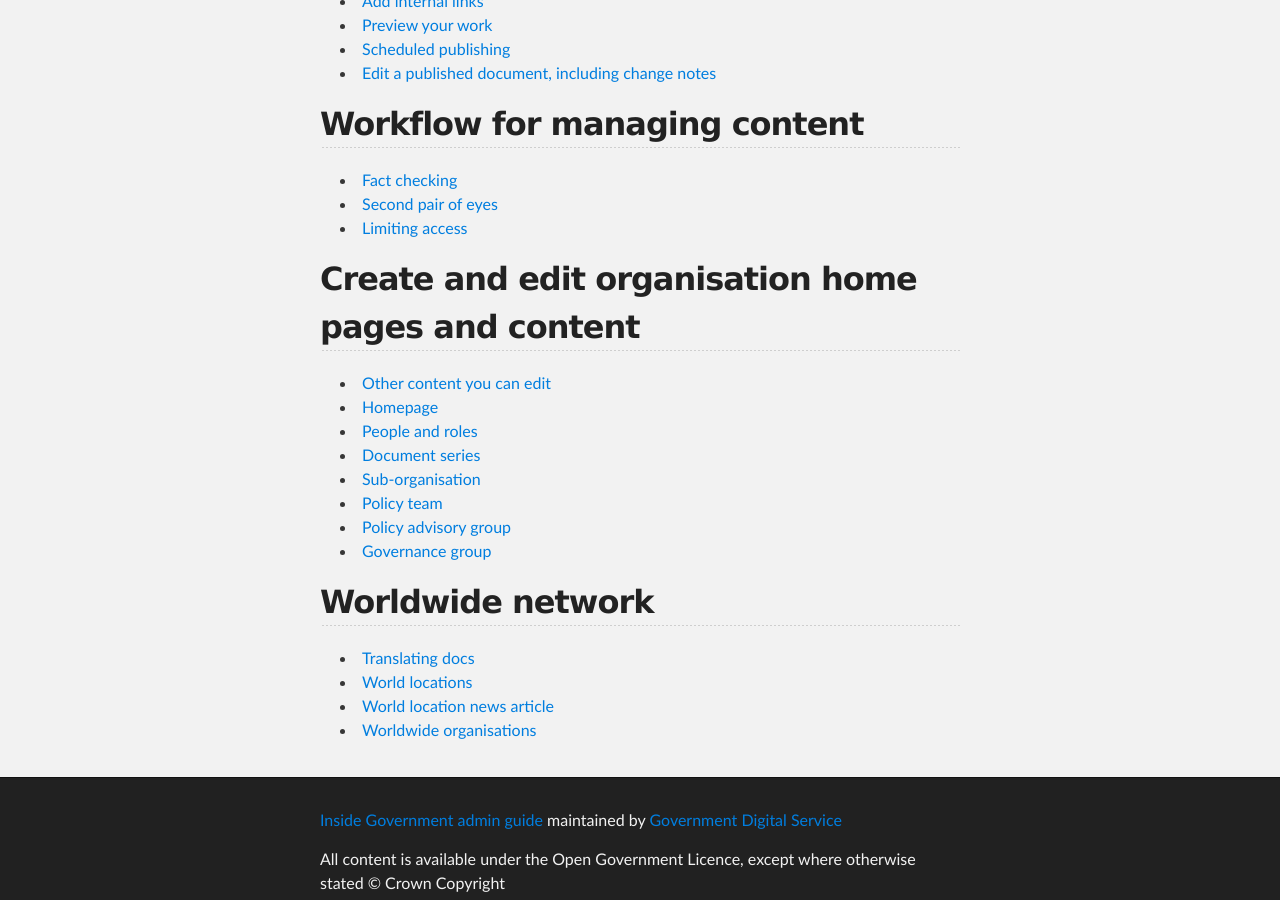
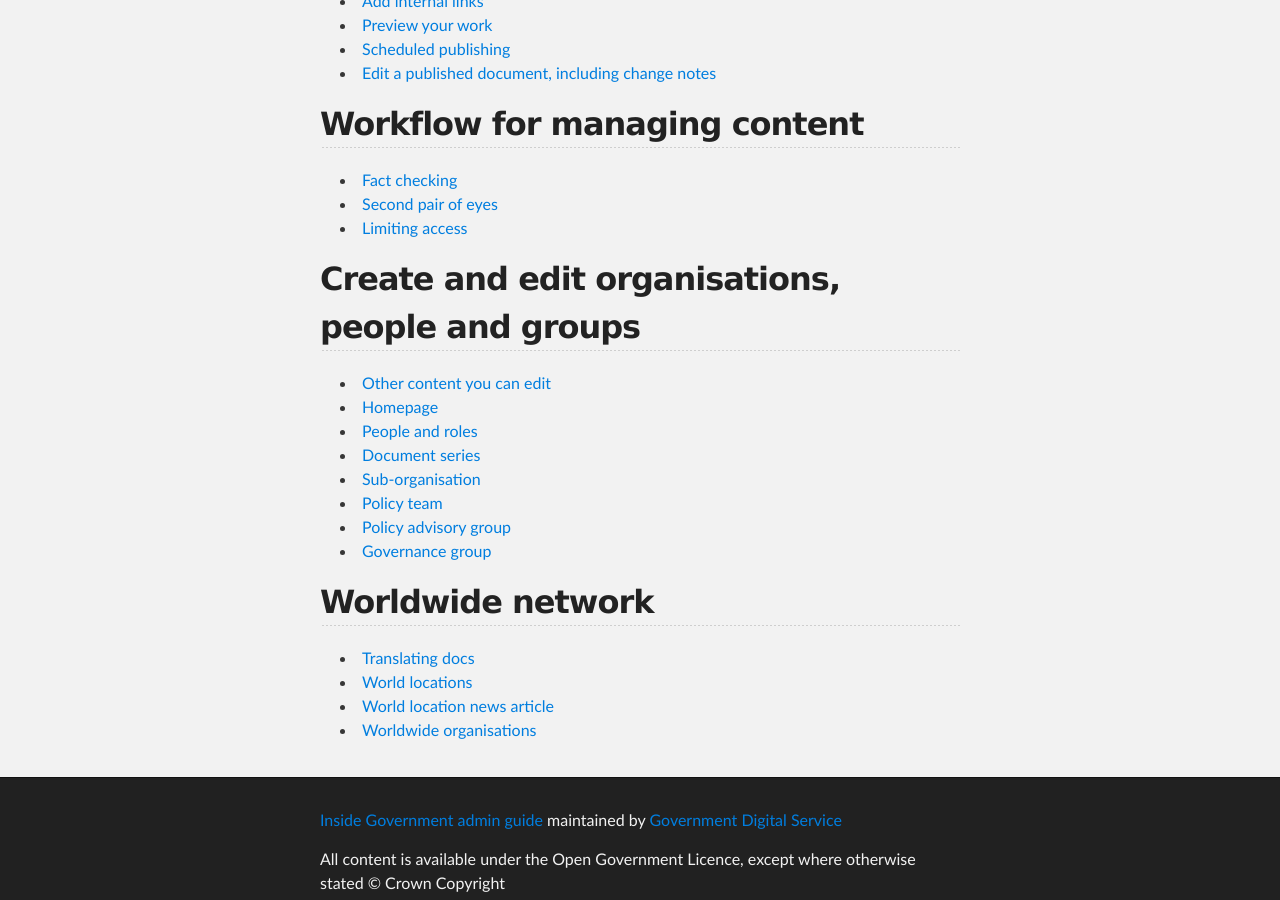
Before and after one commit to alphagov/inside-government-admin-guide, a Jekyll site: the page built from index.md, in a window 1280 px wide and 900 px high, scrolled down 844 px. Built offline with Jekyll 4.4.1, drawn with Linux system fonts in a browser that asks for light colours.

Commit message:
Update index.md

```diff
--- a/index.md
+++ b/index.md
@@ -35,7 +35,7 @@ title: Inside Government Admin Guide - Index
 * [Limiting access](creating-documents/limiting-access.html)
 
 
-## Create and edit organisation home pages and content
+## Create and edit organisations, people and groups
 * [Other content you can edit](editing-other-pages/you-can-edit.html)
 * [Homepage](editing-other-pages/homepage.html)
 * [People and roles](editing-other-pages/people-and-roles.html)
```
